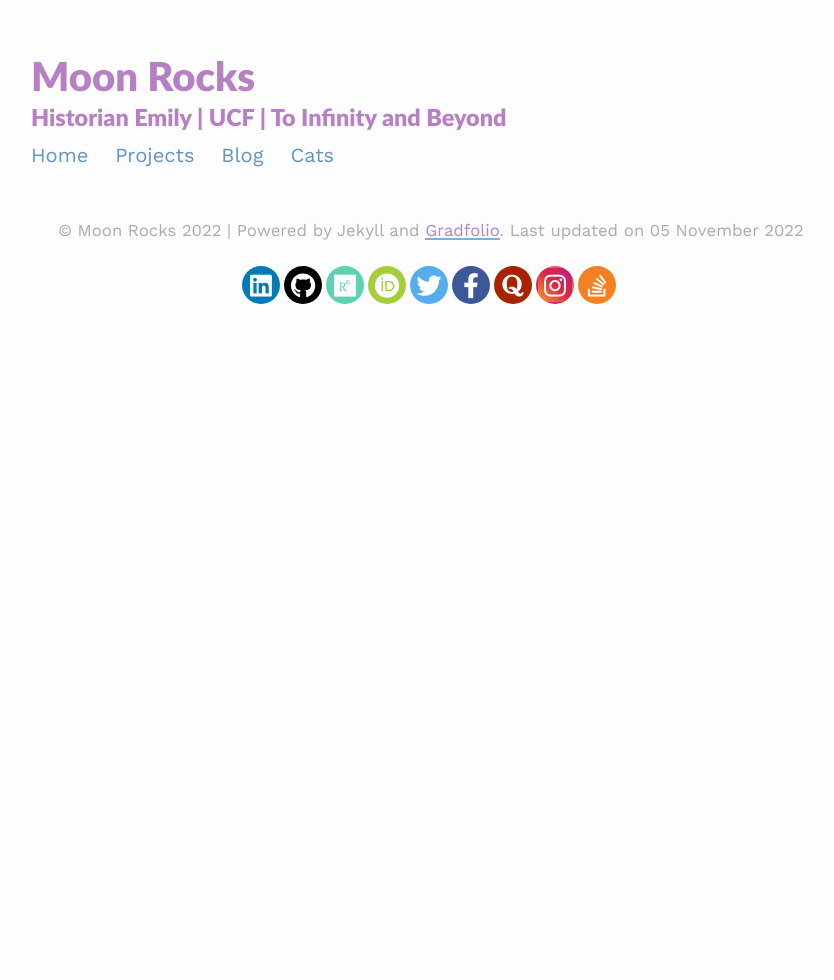
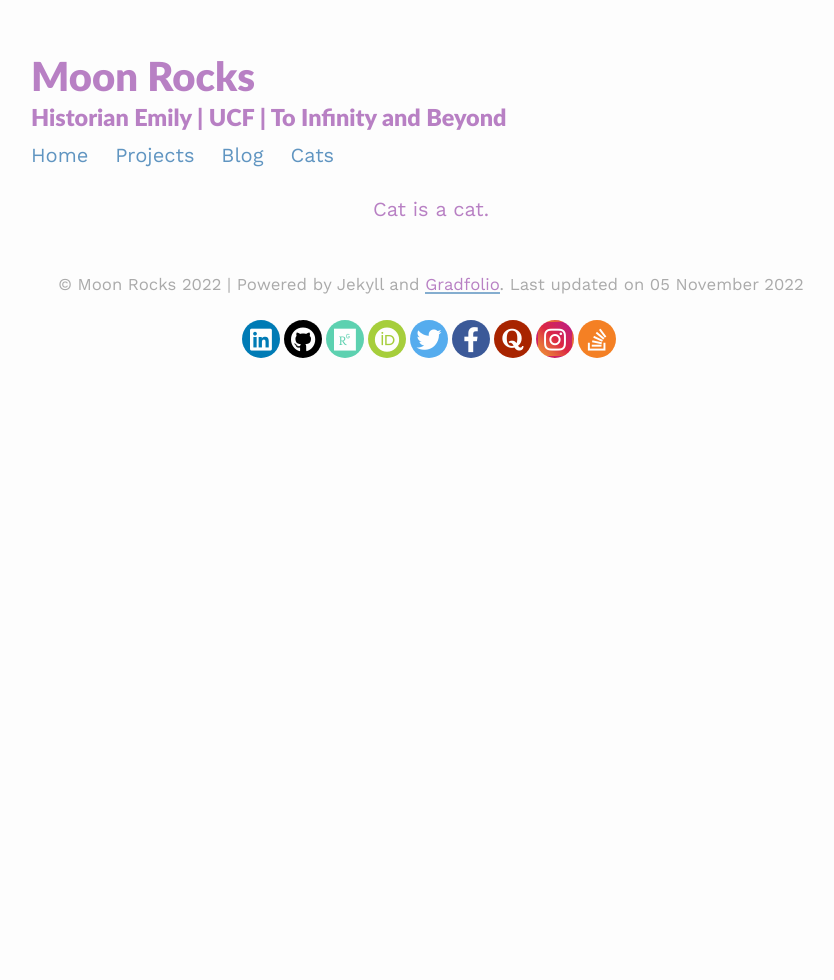
Before and after one commit to emilystrickland2/Historian, a Jekyll site: the page built from cats.html, in a window 1280 px wide. Shown: the whole page, without its empty margins (209-1043 px from the left). Built offline with Jekyll 4.4.1, drawn with Linux system fonts in a browser that asks for light colours; nearby versions of some CDN libraries.

Commit message:
Update cats.html

```diff
--- a/cats.html
+++ b/cats.html
@@ -4,6 +4,7 @@ permalink: /cats/
 title: Cats
 ---
 
+<p align="center">Cat is a cat. </p>
 <p align="center"></p>
 <a href='{{ https://github.com/emilystrickland2/Historian/blob/master/cats_images/cart%202.png }}'> </a>
 </p>
```
